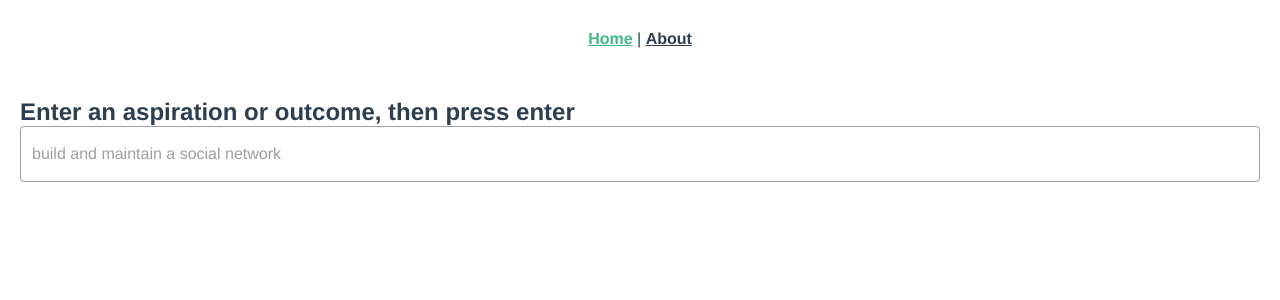
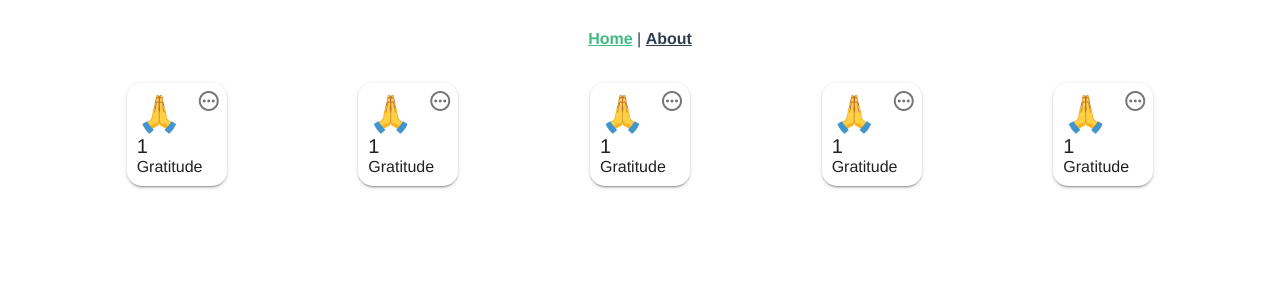
Before and after one commit to blakete/Tiny-Habits, a Vue app in the folder tiny-habits/: page /#/ in a window 1280 px wide. Shown: the top 300 px of the page. Built offline with nearby package versions, Linux system fonts and the light colour scheme.

Commit message:
update on home tile

```diff
--- a/tiny-habits/src/views/Home.vue
+++ b/tiny-habits/src/views/Home.vue
@@ -1,57 +1,30 @@
 <template>
   <div class="home">
-    <div v-show="step === 1">
-      <h2><b>Enter an aspiration or outcome, then press enter</b></h2>
-      <v-text-field
-        v-on:keyup.enter="addAspiration()"
-        v-model="aspiration"
-        placeholder="build and maintain a social network"
-        outlined
-      ></v-text-field>
-      <div v-for="(an_aspiration, index) in aspirations" :key="index">
-        <div style="display: flex; flex-direction: horizontal">
-          <v-btn icon v-on:click="removeAspiration(index)"
-            ><v-icon dark> mdi-close </v-icon></v-btn
-          >
-          <h3>{{ an_aspiration }}</h3>
-        </div>
-      </div>
-      <v-btn v-show="aspirations.length > 0" v-on:click="step = 2">done</v-btn>
-    </div>
-    <div v-show="step === 2">
-      <h2><b>Which is currently most important to you?</b></h2>
-      <ul style="padding-left: 20px">
-        <li v-for="(an_aspiration, index) in aspirations" :key="index">
+    <div id="container">
+      <v-card
+        class="seed-tile"
+        v-for="behavior in behaviors"
+        :key="behavior.id"
+      >
+        <v-btn icon color="gray" style="position: absolute; top: 0; right: 0; z-index: 2;">
+          <v-icon>mdi-dots-horizontal-circle-outline</v-icon></v-btn
+        >
+        <div v-ripple style="border-radius: 15px; padding: 10px;">
           <div
-            v-on:click="
-              focusAspiration = index;
-              step = 3;
+            style="
+              display: flex;
+              flex-direction: row;
+              justify-content: space-between;
             "
           >
-            <h3>{{ an_aspiration }}</h3>
+            <div class="seed-icon">{{ behavior.emoji }}</div>
           </div>
-        </li>
-      </ul>
-    </div>
-    <div v-show="step === 3">
-      <h2>
-        <b>{{ aspirations[focusAspiration] }}</b>
-      </h2>
-      <br />
-      <h2>
-        <b>What behaviors would help you move towards this goal?</b>
-      </h2>
-      <v-text-field
-        v-on:keyup.enter="addAspiration()"
-        v-model="aspiration"
-        placeholder="send one text to a friend each day"
-        outlined
-      ></v-text-field>
-      <div v-for="(a_behavior, index) in behaviors" :key="index">
-        <div style="display: flex; flex-direction: horizontal">
-          <h3>{{ a_behavior }}</h3>
+          <div>
+            <div style="text-align: left; font-size: 20px">1</div>
+            <div style="text-align: left">{{ behavior.behavior }}</div>
+          </div>
         </div>
-      </div>
+      </v-card>
     </div>
   </div>
 </template>
@@ -64,10 +37,43 @@ export default {
   components: {},
   data: () => {
     return {
-      step: 1,
-      aspiration: null,
-      aspirations: [],
-      focusAspiration: null,
+      behaviors: [
+        {
+          id: 1,
+          emoji: "🙏",
+          anchor: "",
+          behavior: "Gratitude",
+          celebration: "",
+        },
+        {
+          id: 2,
+          emoji: "🙏",
+          anchor: "",
+          behavior: "Gratitude",
+          celebration: "",
+        },
+        {
+          id: 3,
+          emoji: "🙏",
+          anchor: "",
+          behavior: "Gratitude",
+          celebration: "",
+        },
+        {
+          id: 4,
+          emoji: "🙏",
+          anchor: "",
+          behavior: "Gratitude",
+          celebration: "",
+        },
+        {
+          id: 5,
+          emoji: "🙏",
+          anchor: "",
+          behavior: "Gratitude",
+          celebration: "",
+        },
+      ],
     };
   },
   methods: {
@@ -91,10 +97,21 @@ export default {
 
 <style scoped>
 .home {
-  padding: 20px;
-  text-align: left;
 }
 h2 {
-  text-align: left;
+}
+.seed-icon {
+  font-size: 36px;
+}
+#container {
+  display: flex;
+  flex-flow: row wrap;
+  justify-content: space-evenly;
+}
+.seed-tile {
+  margin: 5px;
+  max-width: 125px;
+  min-width: 100px;
+  border-radius: 15px !important;
 }
 </style>
```
